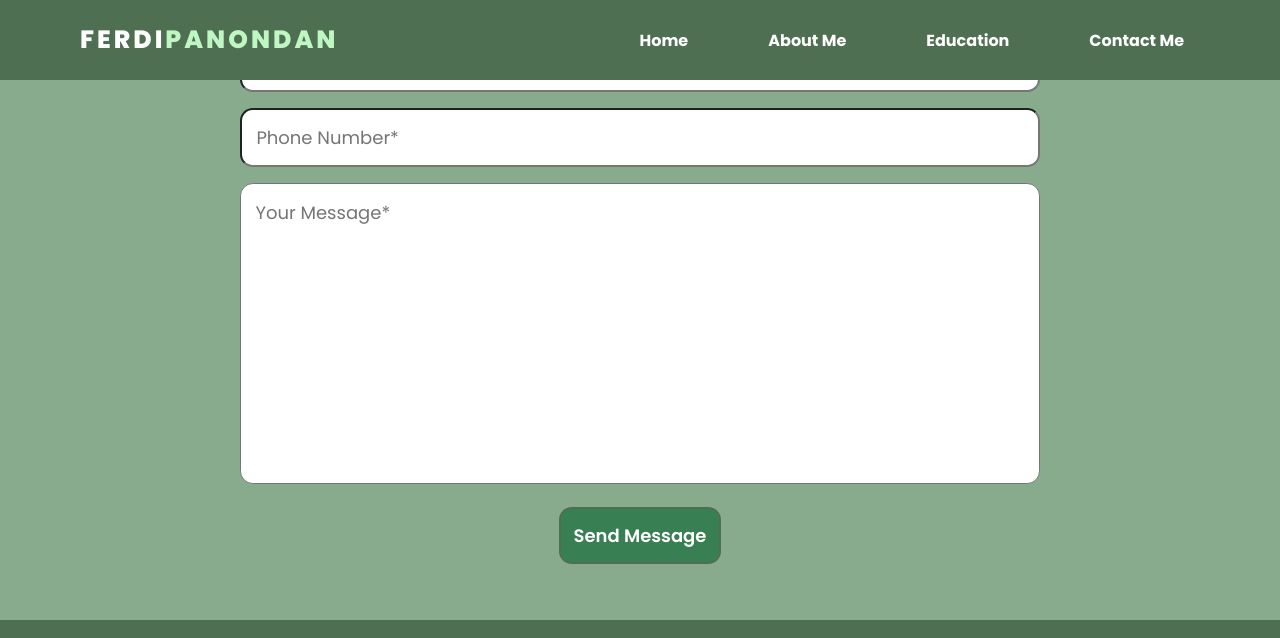
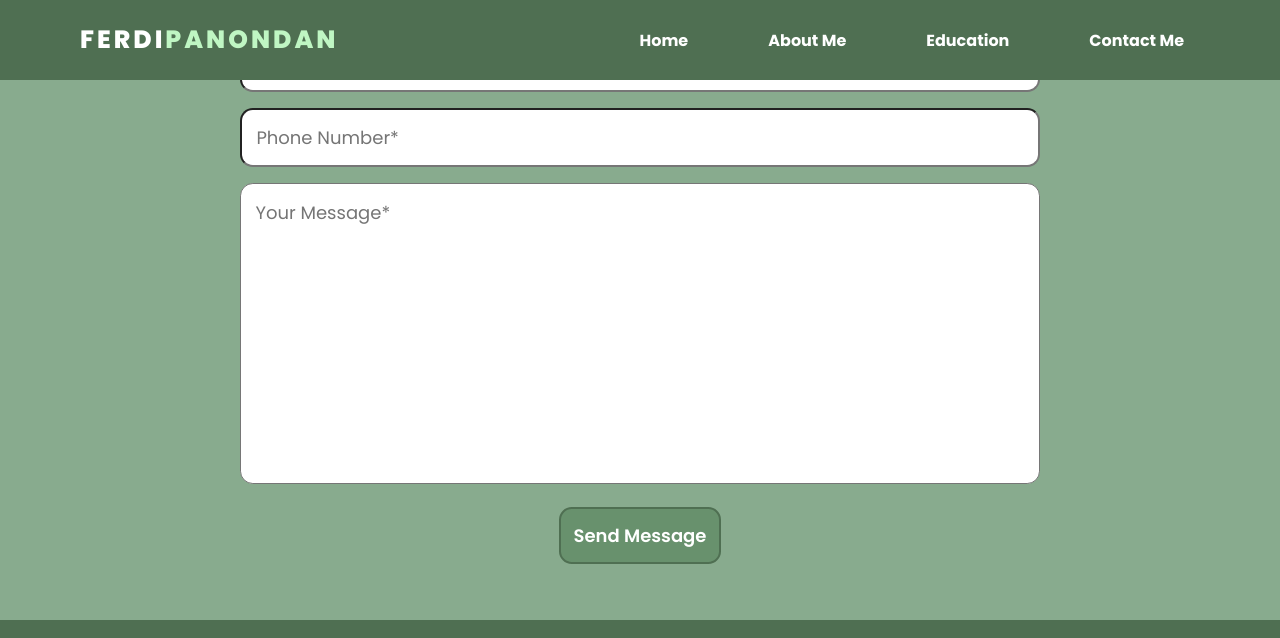
Before and after one commit to nadhifahmad-loops/kontak-fazcodeid, a plain HTML site: page index.html in a window 1280 px wide. In both pictures the pointer is over the input "Send Message". Shown: the part 2766-3404 px from the top of the page. Drawn offline with Linux system fonts and the light colour scheme; a web font is replaced by a local one.

Commit message:
Add files via upload

```diff
--- a/style.css
+++ b/style.css
@@ -398,7 +398,7 @@ header ul li a:hover{
     transition: background-color .5s ease;
 }
 .btn-1:hover{
-    background-color: #397f54;
+    background-color: #68916d;
     border: 2px solid var(--green-text);
 }
 
```
